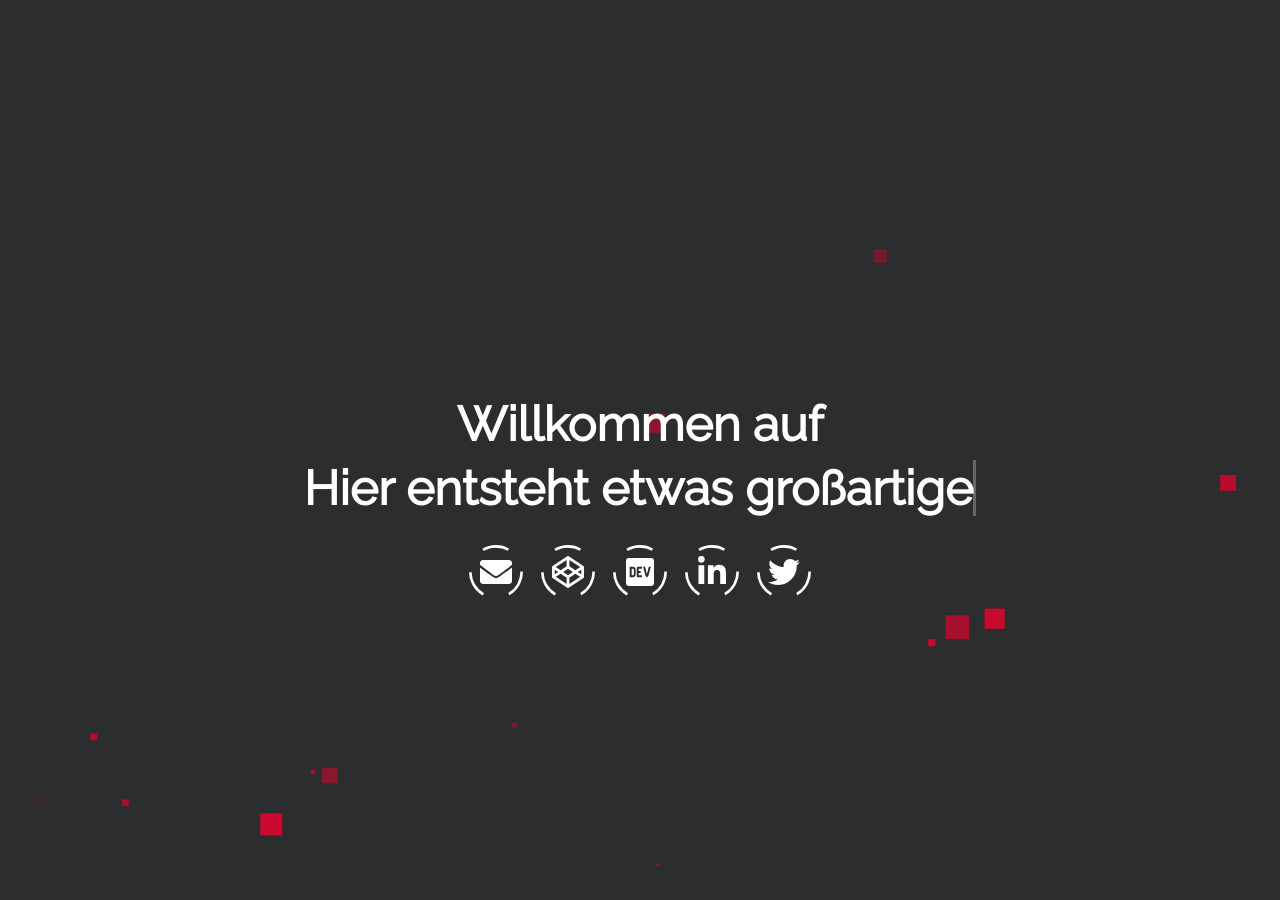
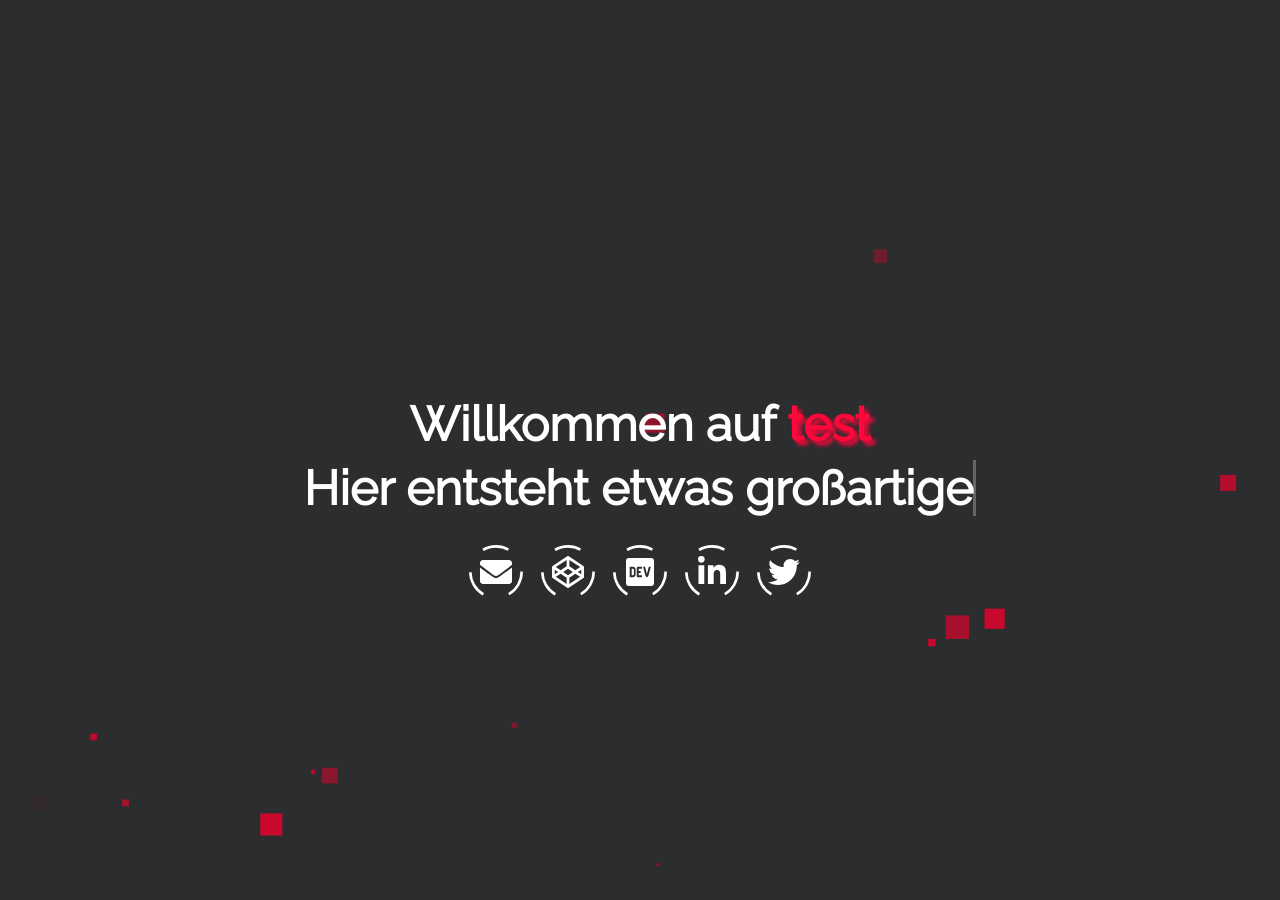
Before and after one commit to spinnenhain/spinnenhain.github.io, a Jekyll site: the page built from index.html, in a window 1280 px wide and 900 px high. Built offline with Jekyll 4.4.1, drawn with Linux system fonts in a browser that asks for light colours.

Commit message:
Update landing-page.html

```diff
--- a/_includes/landing-page.html
+++ b/_includes/landing-page.html
@@ -1,13 +1,8 @@
 <div id="landing">
   <div class="landing-title">
     <h1>Willkommen auf
-      <span class="highlight-title">
+      <span class="highlight-title">test
       </span>
-        <script>
-          $(document).ready(function () {
-                                          window.print();
-                                        });
-        </script>
     </h1>
     <h1>
       <span id="txt-rotate" data-period="2000"
```
